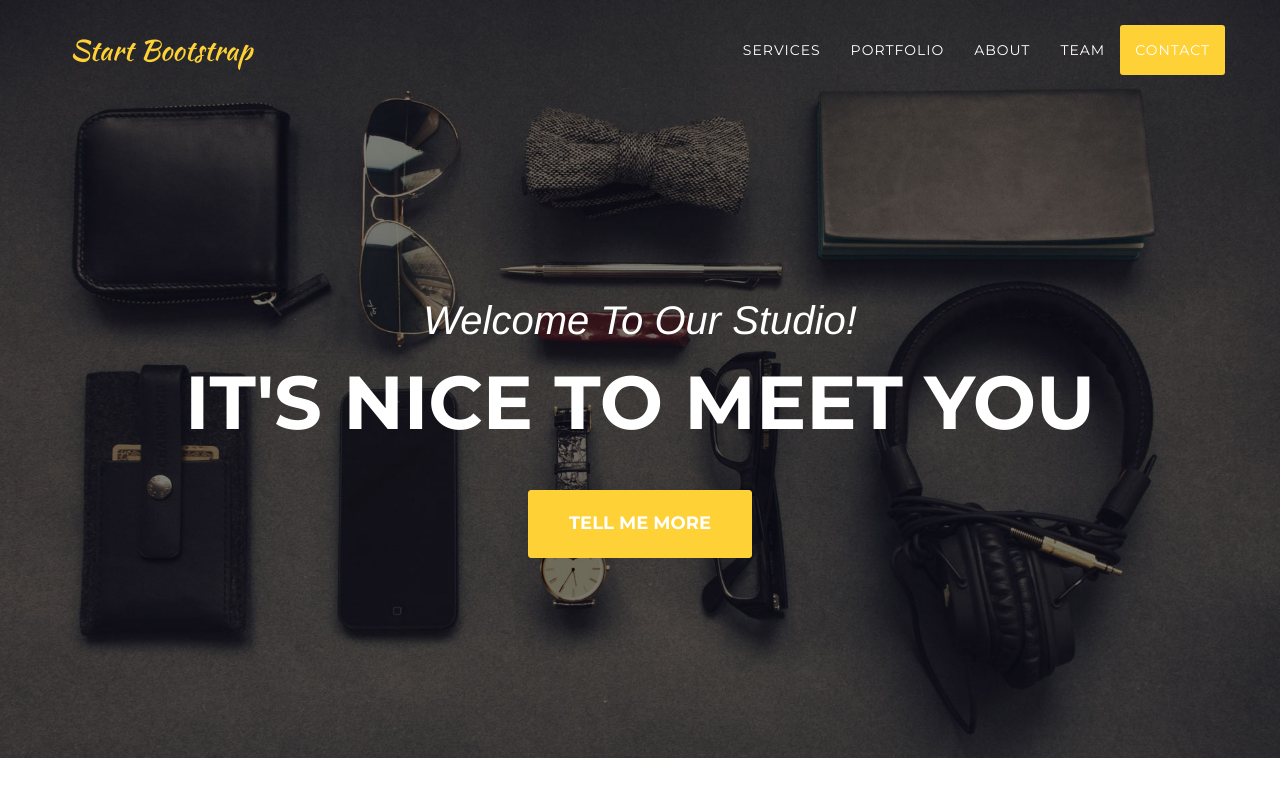
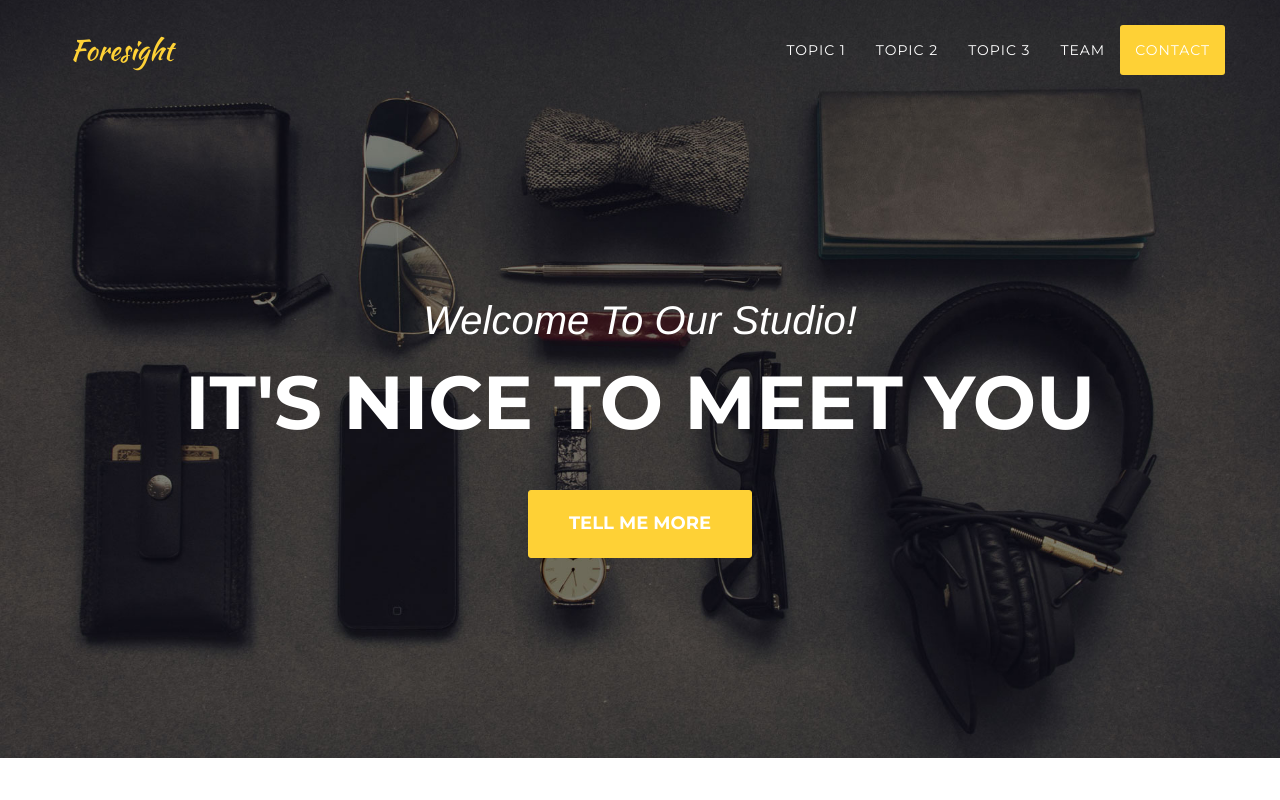
Before and after one commit to glaucoma-detection/foresight, a website: page index.html in a window 1280 px wide. Shown: the top 800 px of the page. Drawn offline with nearby package versions, Linux system fonts and the light colour scheme; a web font is replaced by a local one.

Commit message:
initial tinkering

```diff
--- a/index.html
+++ b/index.html
@@ -9,7 +9,7 @@
     <meta name="description" content="">
     <meta name="author" content="">
 
-    <title>Agency - Start Bootstrap Theme</title>
+    <title>Foresight - Faster Glaucoma Detection</title>
 
     <!-- Bootstrap Core CSS -->
     <link href="vendor/bootstrap/css/bootstrap.min.css" rel="stylesheet">
@@ -43,7 +43,7 @@
                 <button type="button" class="navbar-toggle" data-toggle="collapse" data-target="#bs-example-navbar-collapse-1">
                     <span class="sr-only">Toggle navigation</span> Menu <i class="fa fa-bars"></i>
                 </button>
-                <a class="navbar-brand page-scroll" href="#page-top">Start Bootstrap</a>
+                <a class="navbar-brand page-scroll" href="#page-top">Foresight</a>
             </div>
 
             <!-- Collect the nav links, forms, and other content for toggling -->
@@ -53,13 +53,13 @@
                         <a href="#page-top"></a>
                     </li>
                     <li>
-                        <a class="page-scroll" href="#services">Services</a>
+                        <a class="page-scroll" href="#services">Topic 1</a>
                     </li>
                     <li>
-                        <a class="page-scroll" href="#portfolio">Portfolio</a>
+                        <a class="page-scroll" href="#portfolio">Topic 2</a>
                     </li>
                     <li>
-                        <a class="page-scroll" href="#about">About</a>
+                        <a class="page-scroll" href="#about">Topic 3</a>
                     </li>
                     <li>
                         <a class="page-scroll" href="#team">Team</a>
```
